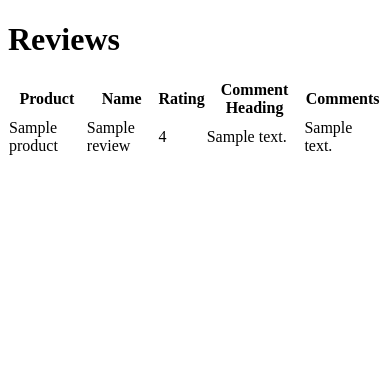
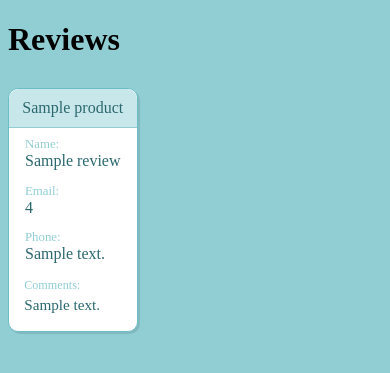
Before and after one commit to prshntshinde/flipkart-review-scrapper, a Flask app: template templates/result.html in a window 390 px wide. Shown: the top 373 px of the page. Run offline with Flask 3, Linux system fonts and the light colour scheme; the template is opened without the code that fills it: most values are stand-ins (such as "Sample title", 1, 10 or a date in 2020); parts of the project's set-up code (start-up, migrations or seed data) failed here and were passed over.

Commit message:
fix: Redirect results page issue - add css

```diff
--- a/app.py
+++ b/app.py
@@ -96,8 +96,8 @@ def index():
         except Exception as e:
             logging.info(e)
             return "Something is wrong. "
-        finally:
-            return render_template("index.html")
+        """ finally:
+            return render_template("index.html") """
     else:
         return render_template("index.html")
 
--- /dev/null
+++ b/static/style.css
@@ -0,0 +1,163 @@
+body {
+    background-color: #91ced4;
+  }
+  body * {
+    box-sizing: border-box;
+  }
+
+  .header {
+    background-color: #327a81;
+    color: white;
+    font-size: 1.5em;
+    padding: 1rem;
+    text-align: center;
+    text-transform: uppercase;
+  }
+
+  img {
+    border-radius: 50%;
+    height: 60px;
+    width: 60px;
+  }
+
+  .table-users {
+    border: 1px solid #327a81;
+    border-radius: 10px;
+    box-shadow: 3px 3px 0 rgba(0, 0, 0, 0.1);
+    max-width: calc(100% - 2em);
+    margin: 1em auto;
+    overflow: hidden;
+    width: 800px;
+  }
+
+  table {
+    width: 100%;
+  }
+  table td, table th {
+    color: #2b686e;
+    padding: 10px;
+  }
+  table td {
+    text-align: center;
+    vertical-align: middle;
+  }
+  table td:last-child {
+    font-size: 0.95em;
+    line-height: 1.4;
+    text-align: left;
+  }
+  table th {
+    background-color: #daeff1;
+    font-weight: 300;
+  }
+  table tr:nth-child(2n) {
+    background-color: white;
+  }
+  table tr:nth-child(2n+1) {
+    background-color: #edf7f8;
+  }
+
+  @media screen and (max-width: 700px) {
+    table, tr, td {
+      display: block;
+    }
+
+    td:first-child {
+      position: absolute;
+      top: 50%;
+      -webkit-transform: translateY(-50%);
+              transform: translateY(-50%);
+      width: 100px;
+    }
+    td:not(:first-child) {
+      clear: both;
+      margin-left: 100px;
+      padding: 4px 20px 4px 90px;
+      position: relative;
+      text-align: left;
+    }
+    td:not(:first-child):before {
+      color: #91ced4;
+      content: '';
+      display: block;
+      left: 0;
+      position: absolute;
+    }
+    td:nth-child(2):before {
+      content: 'Name:';
+    }
+    td:nth-child(3):before {
+      content: 'Email:';
+    }
+    td:nth-child(4):before {
+      content: 'Phone:';
+    }
+    td:nth-child(5):before {
+      content: 'Comments:';
+    }
+
+    tr {
+      padding: 10px 0;
+      position: relative;
+    }
+    tr:first-child {
+      display: none;
+    }
+  }
+  @media screen and (max-width: 500px) {
+    .header {
+      background-color: transparent;
+      color: white;
+      font-size: 2em;
+      font-weight: 700;
+      padding: 0;
+      text-shadow: 2px 2px 0 rgba(0, 0, 0, 0.1);
+    }
+
+    img {
+      border: 3px solid;
+      border-color: #daeff1;
+      height: 100px;
+      margin: 0.5rem 0;
+      width: 100px;
+    }
+
+    td:first-child {
+      background-color: #c8e7ea;
+      border-bottom: 1px solid #91ced4;
+      border-radius: 10px 10px 0 0;
+      position: relative;
+      top: 0;
+      -webkit-transform: translateY(0);
+              transform: translateY(0);
+      width: 100%;
+    }
+    td:not(:first-child) {
+      margin: 0;
+      padding: 5px 1em;
+      width: 100%;
+    }
+    td:not(:first-child):before {
+      font-size: .8em;
+      padding-top: 0.3em;
+      position: relative;
+    }
+    td:last-child {
+      padding-bottom: 1rem !important;
+    }
+
+    tr {
+      background-color: white !important;
+      border: 1px solid #6cbec6;
+      border-radius: 10px;
+      box-shadow: 2px 2px 0 rgba(0, 0, 0, 0.1);
+      margin: 0.5rem 0;
+      padding: 0;
+    }
+
+    .table-users {
+      border: none;
+      box-shadow: none;
+      overflow: visible;
+    }
+  }
--- a/templates/result.html
+++ b/templates/result.html
@@ -6,6 +6,8 @@
     <meta name="viewport" content="width=device-width, initial-scale=1.0">
     <title>Results | Flipkart Review Scrapper</title>
     <link rel="shortcut icon" href="{{ url_for('static', filename='favicon.ico') }}">
+    <link rel="stylesheet" href="{{ url_for('static', filename='style.css') }}">
+
 </head>
 
 <body>
@@ -23,8 +25,8 @@
             <td>{{review['Product']}}</td>
             <td>{{review['Name']}}</td>
             <td>{{review['Rating']}}</td>
-            <td>{{review['CommentHeading']}}</td>
-            <td>{{review['Comments']}}</td>
+            <td>{{review['CommentHead']}}</td>
+            <td>{{review['Comment']}}</td>
         </tr>
         {% endfor %}
     </table>
```
